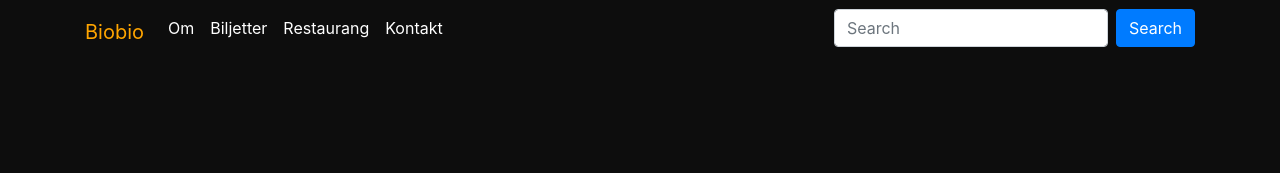
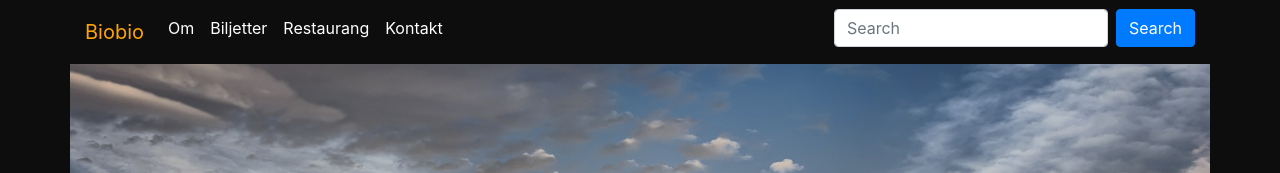
Before and after one commit to BenKLDEV/biobio, a plain HTML site: page index.html in a window 1280 px wide. Shown: the top 173 px of the page. Drawn offline with nearby package versions, Linux system fonts and the light colour scheme; files that its build step writes are made by us from their sources.

Commit message:
Update index.html

```diff
--- a/index.html
+++ b/index.html
@@ -71,7 +71,7 @@
           <section id="nav-image"> <!-- Id på section för justera bilden med custom css -->
             <div class="container">
                 <div class="row">
-                <img src="img/nav-image.jpg" alt="" class="img-fluid">
+                <img src="nav-image.jpg" alt="" class="img-fluid">
               </div>
             </div>
             <div class="py-5"></div>   <!-- Separerings div som ökar höjden på y-ledet. -->
```
